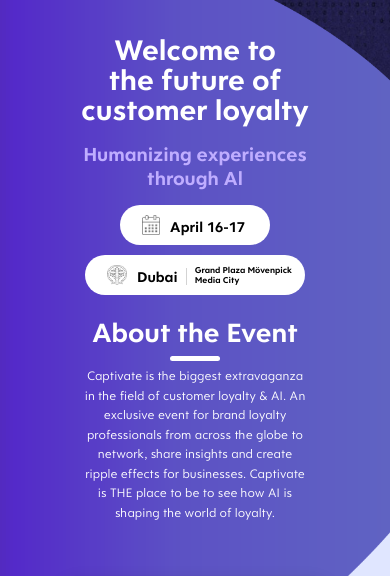
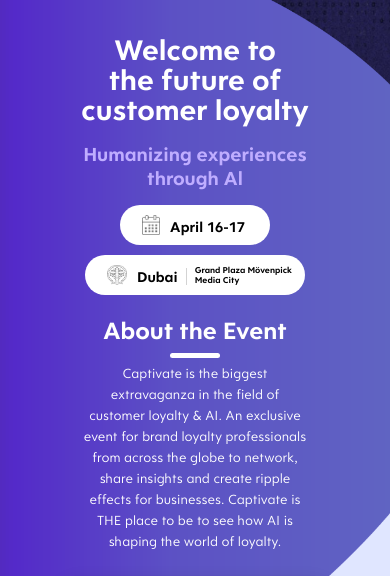
Before and after one commit to amandeepbindra-com/demo, a plain HTML site: page index.html in a window 390 px wide. Shown: the part 261-837 px from the top of the page. Drawn offline with nearby package versions, Linux system fonts and the light colour scheme.

Commit message:
Add files via upload

```diff
--- a/index.html
+++ b/index.html
@@ -470,7 +470,7 @@
 		.main{
 			background-image: url(mob-top.png);
 			background-repeat: no-repeat;
-			background-size: 108% auto;
+			background-size: cover;
 			margin-top: 120px;
 			height: 800px;
 		}
@@ -519,7 +519,7 @@
 			align-items: center;
 		}
 		.line3{
-			font-size: 28px;
+			font-size: 25px;
 		}
 		.shape2{
 			height: 5px;
@@ -532,7 +532,7 @@
 			text-wrap:  balance;
 			text-align: center;
 			max-width: 227px;
-			font-size: 13px;
+			font-size: 14px;
 		}
 		.logo{
 			position: absolute;
@@ -666,7 +666,7 @@
 		.main{
 			background-image: url(mob-top.png);
 			background-repeat: no-repeat;
-			background-size: 120% auto;
+			background-size: cover;
 			margin-top: 120px;
 			height: 800px;
 		}
```
